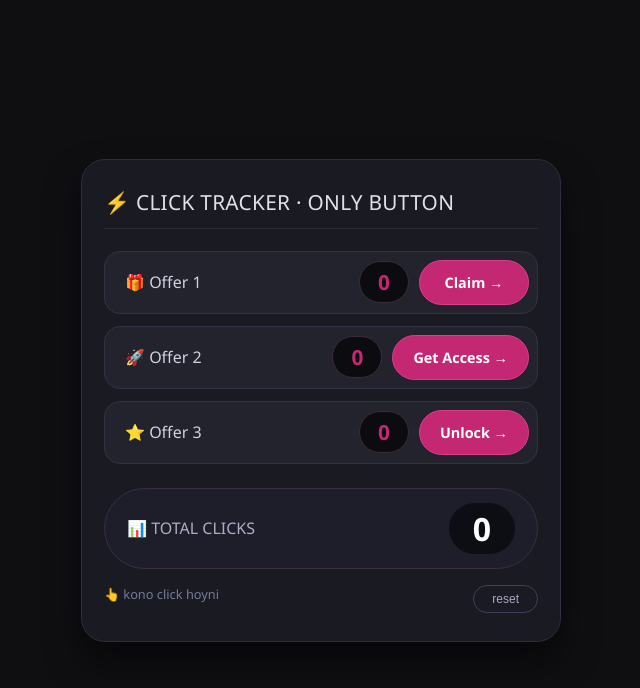
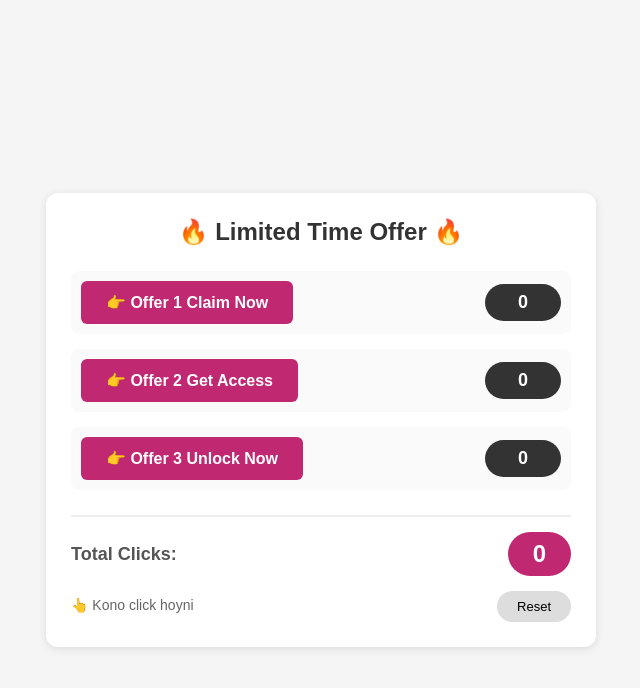
Before and after one commit to ZayenCoder/YT, a plain HTML site: page index.html in a window 1280 px wide. Shown: the whole page, without its empty margins (319-959 px from the left). Drawn offline with Linux system fonts and the light colour scheme.

Commit message:
Update index.html

```diff
--- a/index.html
+++ b/index.html
@@ -3,265 +3,221 @@
 <head>
     <meta charset="UTF-8">
     <meta name="viewport" content="width=device-width, initial-scale=1.0">
-    <title>Click Tracker · Simple</title>
+    <title>Click Counter</title>
     <style>
-        * {
+        body {
+            background: #f5f5f5;
+            font-family: Arial, sans-serif;
+            display: flex;
+            justify-content: center;
+            align-items: center;
+            min-height: 100vh;
             margin: 0;
-            padding: 0;
-            box-sizing: border-box;
+            padding: 20px;
         }
-        body {
-            background: #0f0f12;
-            font-family: 'Segoe UI', system-ui, sans-serif;
-            min-height: 100vh;
-            display: flex;
-            align-items: center;
-            justify-content: center;
-            padding: 16px;
-        }
-        .container {
-            max-width: 480px;
+        .box {
+            max-width: 500px;
             width: 100%;
-            background: #1a1a22;
-            border-radius: 24px;
-            padding: 28px 22px;
-            border: 1px solid #2e2e3d;
-            box-shadow: 0 20px 35px rgba(0,0,0,0.5);
+            background: white;
+            border-radius: 12px;
+            padding: 25px;
+            box-shadow: 0 2px 10px rgba(0,0,0,0.1);
         }
         h2 {
-            color: #e0e0e8;
-            font-weight: 500;
-            font-size: 1.3rem;
-            margin-bottom: 22px;
-            letter-spacing: 0.3px;
-            border-bottom: 1px solid #2c2c3a;
-            padding-bottom: 12px;
+            text-align: center;
+            color: #333;
+            margin-top: 0;
+            margin-bottom: 25px;
+            font-size: 24px;
         }
-        .btn-row {
+        .row {
             display: flex;
             align-items: center;
             justify-content: space-between;
-            background: #23232e;
-            border-radius: 16px;
-            padding: 8px 8px 8px 20px;
-            margin-bottom: 12px;
-            border: 1px solid #323244;
+            margin-bottom: 15px;
+            padding: 10px;
+            background: #fafafa;
+            border-radius: 8px;
         }
-        .btn-name {
-            color: #cfd2e0;
-            font-weight: 500;
-            font-size: 1rem;
-        }
-        .btn-action {
-            display: flex;
-            align-items: center;
-            gap: 10px;
-        }
-        .count-badge {
-            background: #0b0b10;
-            color: #c52872;
-            font-weight: 700;
-            font-size: 1.3rem;
-            min-width: 50px;
-            text-align: center;
-            padding: 6px 4px;
-            border-radius: 40px;
-            border: 1px solid #3a2a3a;
-        }
-        .link-btn {
-            background: #c52872;
+        .btn {
+            background: #c12872;
             color: white;
             border: none;
-            padding: 12px 20px;
-            border-radius: 40px;
-            font-weight: 600;
-            font-size: 0.9rem;
+            padding: 12px 25px;
+            border-radius: 6px;
+            font-size: 16px;
+            font-weight: bold;
             cursor: pointer;
             text-decoration: none;
             display: inline-block;
-            transition: 0.15s;
-            min-width: 110px;
+        }
+        .btn:hover {
+            background: #9e1e5e;
+        }
+        .counter {
+            background: #333;
+            color: white;
+            padding: 8px 18px;
+            border-radius: 20px;
+            font-weight: bold;
+            font-size: 18px;
+            min-width: 40px;
             text-align: center;
-            border: 1px solid #e03b8b;
         }
-        .link-btn:hover {
-            background: #a11d5a;
-        }
-        .total-panel {
-            margin-top: 24px;
-            background: #1e1e2a;
-            border-radius: 50px;
-            padding: 14px 22px;
-            display: flex;
-            align-items: center;
-            justify-content: space-between;
-            border: 1px solid #3d2e3d;
-        }
-        .total-label {
-            color: #aaafc4;
-            font-weight: 500;
-        }
-        .total-value {
-            color: white;
-            font-weight: 800;
-            font-size: 2rem;
-            background: #0d0d14;
-            padding: 4px 24px;
-            border-radius: 50px;
-        }
-        .last-line {
+        .total-section {
+            margin-top: 25px;
+            padding-top: 15px;
+            border-top: 2px solid #eee;
             display: flex;
             justify-content: space-between;
-            margin-top: 16px;
-            color: #757b99;
-            font-size: 0.8rem;
+            align-items: center;
+        }
+        .total-text {
+            font-size: 18px;
+            font-weight: bold;
+            color: #555;
+        }
+        .total-number {
+            background: #c12872;
+            color: white;
+            padding: 8px 25px;
+            border-radius: 30px;
+            font-size: 24px;
+            font-weight: bold;
+        }
+        .last-click {
+            margin-top: 12px;
+            color: #666;
+            font-size: 14px;
+            text-align: center;
         }
         .reset-btn {
-            background: none;
-            border: 1px solid #40405a;
-            color: #a5a9c5;
-            padding: 6px 18px;
-            border-radius: 30px;
+            background: #ddd;
+            border: none;
+            padding: 8px 20px;
+            border-radius: 20px;
             cursor: pointer;
-            font-size: 0.75rem;
+            font-size: 13px;
+            margin-top: 15px;
         }
         .reset-btn:hover {
-            background: #2a2a3c;
+            background: #ccc;
+        }
+        .footer {
+            display: flex;
+            justify-content: space-between;
+            align-items: center;
         }
     </style>
 </head>
 <body>
-<div class="container">
-    <h2>⚡ CLICK TRACKER · ONLY BUTTON</h2>
 
-    <!-- BUTTON 1 with counter -->
-    <div class="btn-row">
-        <span class="btn-name">🎁 Offer 1</span>
-        <div class="btn-action">
-            <span class="count-badge" id="count1">0</span>
+<div class="box">
+    <h2>🔥 Limited Time Offer 🔥</h2>
+
+    <!-- Row 1 -->
+    <div class="row">
         <a href="https://mistletoeframesethel.com/srjykgk8d?key=1b9d89598a5d6fe0034735a1ec3c1ea7"
-               target="_blank" rel="noopener" class="link-btn" id="btn1">Claim →</a>
-        </div>
+           target="_blank" class="btn" id="link1">👉 Offer 1 Claim Now</a>
+        <span class="counter" id="count1">0</span>
     </div>
 
-    <!-- BUTTON 2 with counter -->
-    <div class="btn-row">
-        <span class="btn-name">🚀 Offer 2</span>
-        <div class="btn-action">
-            <span class="count-badge" id="count2">0</span>
+    <!-- Row 2 -->
+    <div class="row">
         <a href="https://mistletoeframesethel.com/pck024uqpt?key=c168ca147654bdbb11da4688dbaf65d5"
-               target="_blank" rel="noopener" class="link-btn" id="btn2">Get Access →</a>
-        </div>
+           target="_blank" class="btn" id="link2">👉 Offer 2 Get Access</a>
+        <span class="counter" id="count2">0</span>
     </div>
 
-    <!-- BUTTON 3 with counter -->
-    <div class="btn-row">
-        <span class="btn-name">⭐ Offer 3</span>
-        <div class="btn-action">
-            <span class="count-badge" id="count3">0</span>
+    <!-- Row 3 -->
+    <div class="row">
         <a href="https://mistletoeframesethel.com/dxs17majgf?key=e2a2177f4dbad8f1c92a1b615a61a83c"
-               target="_blank" rel="noopener" class="link-btn" id="btn3">Unlock →</a>
-        </div>
+           target="_blank" class="btn" id="link3">👉 Offer 3 Unlock Now</a>
+        <span class="counter" id="count3">0</span>
     </div>
 
-    <!-- TOTAL & LAST CLICK (kon button e click porse) -->
-    <div class="total-panel">
-        <span class="total-label">📊 TOTAL CLICKS</span>
-        <span class="total-value" id="totalDisplay">0</span>
+    <!-- Total -->
+    <div class="total-section">
+        <span class="total-text">Total Clicks:</span>
+        <span class="total-number" id="total">0</span>
     </div>
-    <div class="last-line">
-        <span id="lastClickInfo">👆 kono click hoyni</span>
-        <button class="reset-btn" id="resetBtn">reset</button>
+
+    <!-- Last Click Info + Reset -->
+    <div class="footer">
+        <span class="last-click" id="lastClick">👆 Kono click hoyni</span>
+        <button class="reset-btn" id="reset">Reset</button>
     </div>
 </div>
 
 <script>
-    (function(){
-        // counts
-        let c1 = 0, c2 = 0, c3 = 0;
-        let lastClicked = '';
+    // Simple counter
+    let count1 = 0, count2 = 0, count3 = 0;
+    let lastClickName = '';
 
-        const count1El = document.getElementById('count1');
-        const count2El = document.getElementById('count2');
-        const count3El = document.getElementById('count3');
-        const totalEl = document.getElementById('totalDisplay');
-        const lastInfo = document.getElementById('lastClickInfo');
+    const c1 = document.getElementById('count1');
+    const c2 = document.getElementById('count2');
+    const c3 = document.getElementById('count3');
+    const total = document.getElementById('total');
+    const lastClick = document.getElementById('lastClick');
 
-        const btn1 = document.getElementById('btn1');
-        const btn2 = document.getElementById('btn2');
-        const btn3 = document.getElementById('btn3');
-        const resetBtn = document.getElementById('resetBtn');
+    const link1 = document.getElementById('link1');
+    const link2 = document.getElementById('link2');
+    const link3 = document.getElementById('link3');
+    const resetBtn = document.getElementById('reset');
 
-        // load from localStorage
-        function loadState() {
-            try {
-                const saved = localStorage.getItem('simple_click_counts');
-                if(saved) {
-                    const data = JSON.parse(saved);
-                    c1 = data.c1 || 0;
-                    c2 = data.c2 || 0;
-                    c3 = data.c3 || 0;
-                    lastClicked = data.last || '';
-                }
-            } catch(e) {}
+    // load saved data
+    if(localStorage.getItem('clickData')) {
+        const data = JSON.parse(localStorage.getItem('clickData'));
+        count1 = data.c1 || 0;
+        count2 = data.c2 || 0;
+        count3 = data.c3 || 0;
+        lastClickName = data.last || '';
     }
 
-        function saveState() {
-            try {
-                localStorage.setItem('simple_click_counts', JSON.stringify({
-                    c1, c2, c3, last: lastClicked
-                }));
-            } catch(e) {}
+    function updateDisplay() {
+        c1.textContent = count1;
+        c2.textContent = count2;
+        c3.textContent = count3;
+        total.textContent = count1 + count2 + count3;
+
+        if(lastClickName) {
+            const time = new Date().toLocaleTimeString('en-US', {hour:'2-digit', minute:'2-digit'});
+            lastClick.textContent = `✅ Last: ${lastClickName} at ${time}`;
+        } else {
+            lastClick.textContent = '👆 Kono click hoyni';
         }
 
-        function updateUI() {
-            count1El.textContent = c1;
-            count2El.textContent = c2;
-            count3El.textContent = c3;
-            const total = c1 + c2 + c3;
-            totalEl.textContent = total;
-
-            if (lastClicked) {
-                const timeStr = new Date().toLocaleTimeString([], {hour:'2-digit', minute:'2-digit'});
-                lastInfo.textContent = `🟢 Last: ${lastClicked} · ${timeStr}`;
-            } else {
-                lastInfo.textContent = '👆 kono click hoyni';
-            }
+        localStorage.setItem('clickData', JSON.stringify({
+            c1: count1, c2: count2, c3: count3, last: lastClickName
+        }));
     }
 
-        function trackClick(btnNum, btnName) {
-            if (btnNum === 1) c1++;
-            else if (btnNum === 2) c2++;
-            else if (btnNum === 3) c3++;
+    link1.addEventListener('click', function() {
+        count1++;
+        lastClickName = 'Offer 1';
+        updateDisplay();
+    });
 
-            lastClicked = btnName;
-            saveState();
-            updateUI();
-        }
+    link2.addEventListener('click', function() {
+        count2++;
+        lastClickName = 'Offer 2';
+        updateDisplay();
+    });
 
-        // event listeners (link open hobe + count hobe)
-        btn1.addEventListener('click', function(e) {
-            trackClick(1, 'Offer 1');
-            // link automatically opens
-        });
-        btn2.addEventListener('click', function(e) {
-            trackClick(2, 'Offer 2');
-        });
-        btn3.addEventListener('click', function(e) {
-            trackClick(3, 'Offer 3');
+    link3.addEventListener('click', function() {
+        count3++;
+        lastClickName = 'Offer 3';
+        updateDisplay();
     });
 
     resetBtn.addEventListener('click', function() {
-            c1 = 0; c2 = 0; c3 = 0;
-            lastClicked = '';
-            saveState();
-            updateUI();
+        count1 = 0; count2 = 0; count3 = 0;
+        lastClickName = '';
+        updateDisplay();
     });
 
-        // init
-        loadState();
-        updateUI();
-    })();
+    updateDisplay();
 </script>
+
 </body>
 </html>
```
Lines whose indentation alone changed are shown as unchanged.
